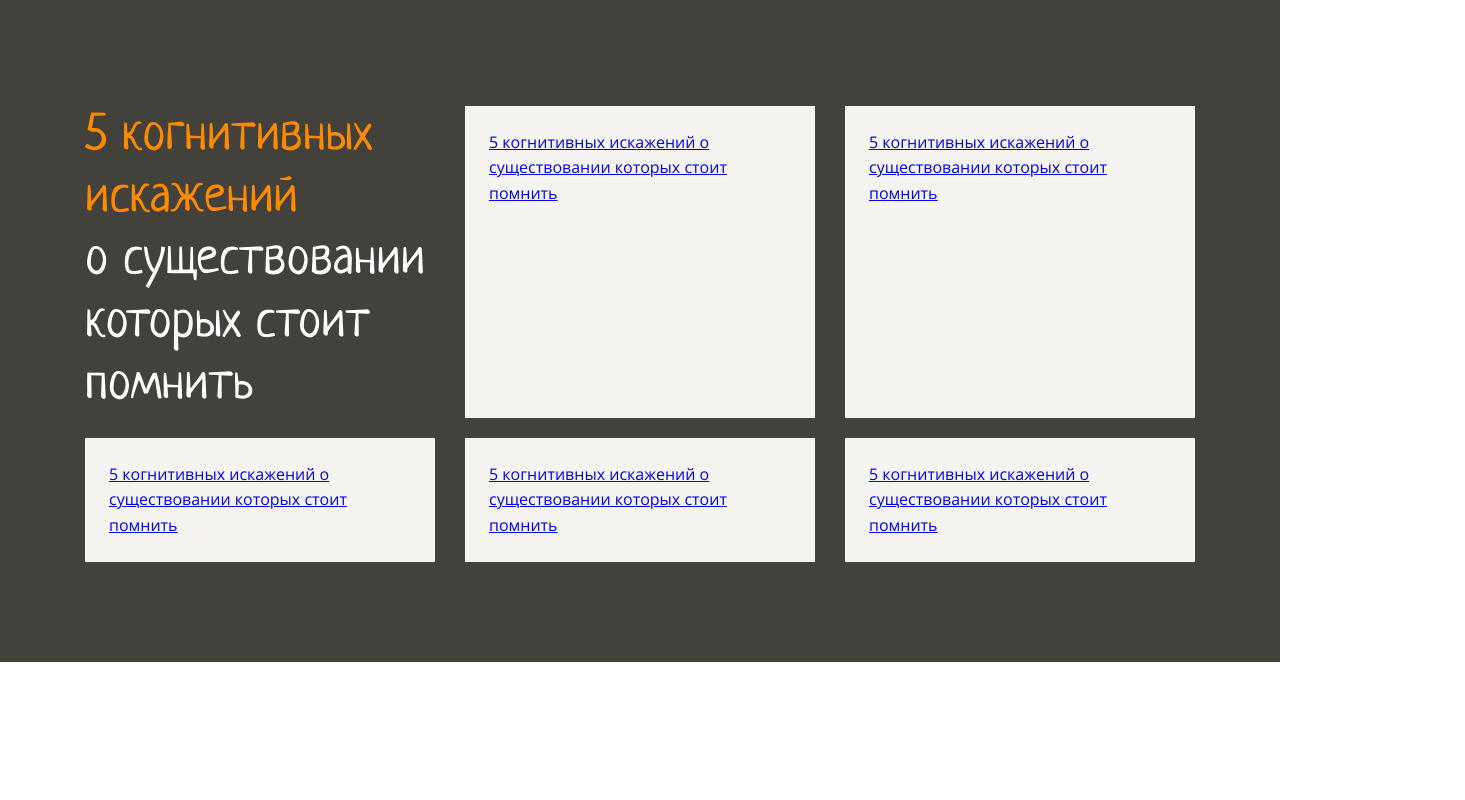
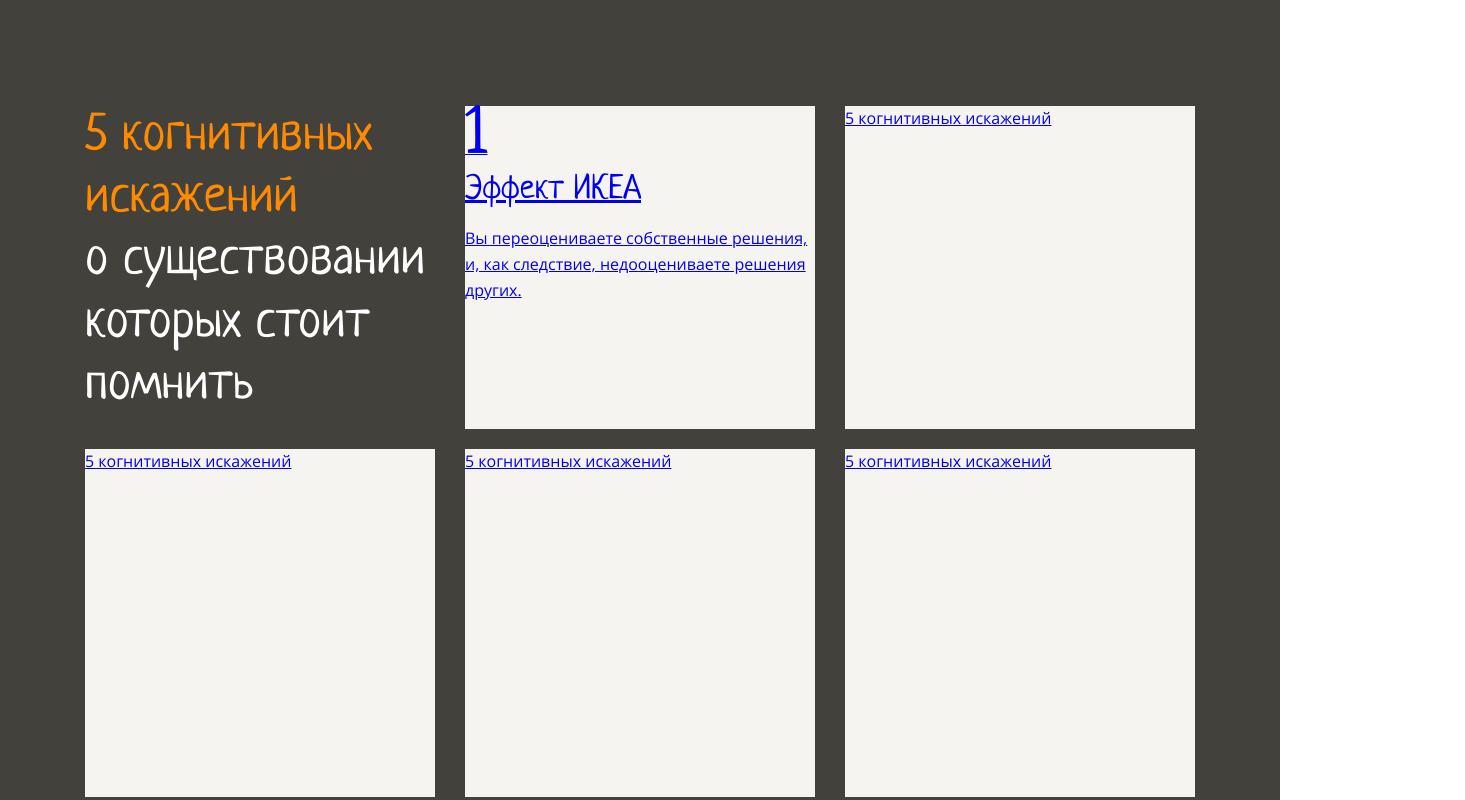
Before and after one commit to NickRyabinin/layout-designer-project-58, a website: page src/index.html in a window 1280 px wide. Shown: the part 1820-2620 px from the top of the page, 1465 px wide, since content can reach past the window. Before the commit the page ends 2482 px from the top, so only its background shows below. Drawn offline with Linux system fonts and the light colour scheme.

Commit message:
Fix "Header" section image overflow & background vertical cropping

```diff
--- a/src/index.html
+++ b/src/index.html
@@ -11,8 +11,8 @@
 </head>
 
 <body>
-  <header class="bg-img bg-plain-light">
-    <section class="section">
+  <header class="bg-plain-light bg-img">
+    <section class="container">
       <h1 class="color-dark header-header">
         <span class="color-main">
           Когнитивные<br>искажения<br>
@@ -45,7 +45,7 @@
   </header>
   <main>
     <div class="bg-plain-white">
-      <section class="section">
+      <section class="container">
         <h2 class="video-header">Что же это такое,<br>
           <span class="color-main">когнитивные искажения?</span>
         </h2>
@@ -58,7 +58,7 @@
       </section>
     </div>
     <div class="bg-plain-main-dark">
-      <section class="section" id="navigation">
+      <section class="container" id="navigation">
         <div class="nav-section nav-top-1-row nav-card-height-1-row">
           <div class="nav-card-width">
             <h2 class="nav-header">
@@ -67,21 +67,25 @@
             </h2>
           </div>
           <div class="nav-card nav-card-width">
-            <a href="#">5 когнитивных искажений о существовании которых стоит помнить</a>
+            <a href="#">
+              <span class="nav-number">1</span>
+              <h3>Эффект ИКЕА</h3>
+              <p>Вы переоцениваете собственные решения, и, как следствие, недооцениваете решения других.</p>
+            </a>
           </div>
           <div class="nav-card nav-card-width">
-            <a href="#">5 когнитивных искажений о существовании которых стоит помнить</a>
+            <a href="#">5 когнитивных искажений</a>
           </div>
         </div>
         <div class="nav-section nav-top-2-row nav-card-height-2-row">
           <div class="nav-card nav-card-width">
-            <a href="#">5 когнитивных искажений о существовании которых стоит помнить</a>
+            <a href="#">5 когнитивных искажений</a>
           </div>
           <div class="nav-card nav-card-width">
-            <a href="#">5 когнитивных искажений о существовании которых стоит помнить</a>
+            <a href="#">5 когнитивных искажений</a>
           </div>
           <div class="nav-card nav-card-width">
-            <a href="#">5 когнитивных искажений о существовании которых стоит помнить</a>
+            <a href="#">5 когнитивных искажений</a>
           </div>
         </div>
       </section>
--- a/src/styles/style.css
+++ b/src/styles/style.css
@@ -103,17 +103,16 @@ h3 {
 /** BACKGROUND **/
 
 .bg-img::before {
-  display: block;
-  position: absolute;
-  width: 100%;
-  height: 100%;
-
+  content: "";
   background-image: url("../assets/images/background.png");
   background-repeat: no-repeat;
   background-size: cover;
   opacity: 0.1;
 
-  content: "";
+  display: block;
+  position: absolute;
+  width: 100%;
+  height: 100%;
 }
 
 .bg-plain-light {
@@ -128,13 +127,18 @@ h3 {
   background-color: var(--main-dark);
 }
 
-/** SECTION **/
+/** CONTAINER **/
 
-.section {
+.container {
   position: relative;
   width: 1110px;
   margin: 0 auto;
   padding: 100px 0;
+}
+
+header {
+  position: relative;
+  overflow-x: hidden;
 }
 
 /** IMAGES **/
@@ -181,15 +185,15 @@ h3 {
 /** BUTTONS **/
 
 .header-btn {
+  display: inline-flex;
+  justify-content: center;
+  align-items: center;
   text-decoration: none;
+  color: var(--white);
   background-color: var(--main);
-  color: var(--white);
   font-weight: 700;
   text-transform: uppercase;
-  display: inline-flex;
   padding: 12px 24px;
-  justify-content: center;
-  align-items: center;
 }
 
 .header-btn:hover {
@@ -216,15 +220,15 @@ h3 {
 }
 
 .nav-card-width {
-  max-width: 350px;
+  flex: 0 0 350px;
 }
 
 .nav-card-height-1-row {
-  max-height: 323px;
+  height: 323px;
 }
 
 .nav-card-height-2-row {
-  max-height: 348px;
+  height: 348px;
 }
 
 .nav-section {
@@ -240,7 +244,6 @@ h3 {
 
 .nav-card {
   background-color: var(--light);
-  padding: 24px;
   text-decoration: none;
 }
 
```
